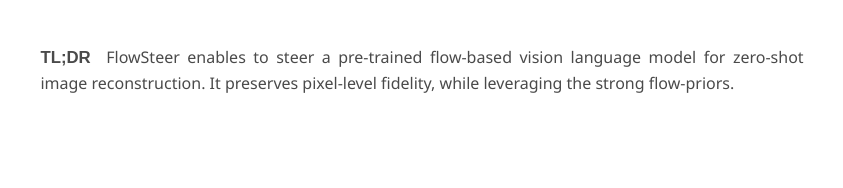
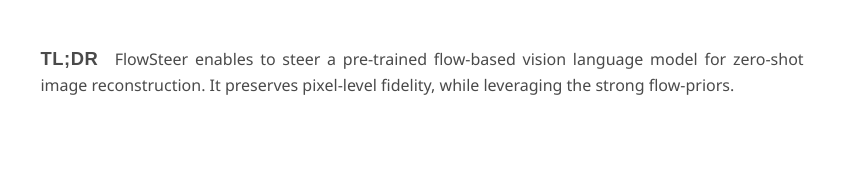
Before and after one commit to Tharindu-Nirmal/FlowSteer, a plain HTML site: page docs/index.html in a window 1280 px wide. Shown: the part 829-1017 px from the top of the page, 218-1061 px from the left. Drawn offline with nearby package versions, Linux system fonts and the light colour scheme; some icons are missing; a web font is replaced by a local one.

Commit message:
[edit] TLDR font size

```diff
--- a/docs/static/css/index.css
+++ b/docs/static/css/index.css
@@ -227,10 +227,16 @@ body {
   transform: translate(-50%, -50%);
 }
 
-/* TL;DR inline label */
+/* TL;DR inline label + text */
+.tldr-line {
+  font-size: 1rem;          /* normal paragraph size */
+  line-height: 1.6;
+}
+
 .tldr-inline .tldr-label {
   font-family: 'Google Sans', sans-serif;
   font-weight: 600;
-  font-size: 1.05rem;  /* slightly smaller than a normal section title */
-  margin-right: 0.5rem;
+  font-size: 1.15rem;       /* slightly larger than text, but smaller than a title */
+  letter-spacing: 0.03em;
+  margin-right: 0.6rem;
 }
```
